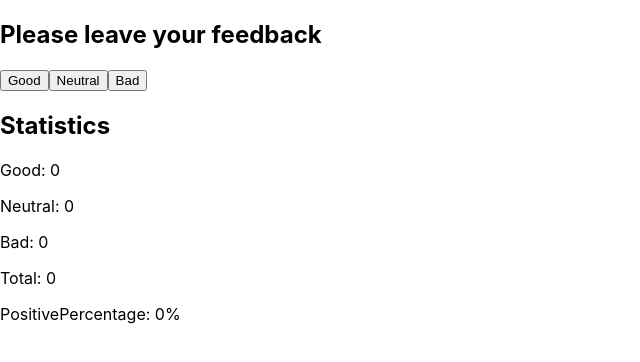
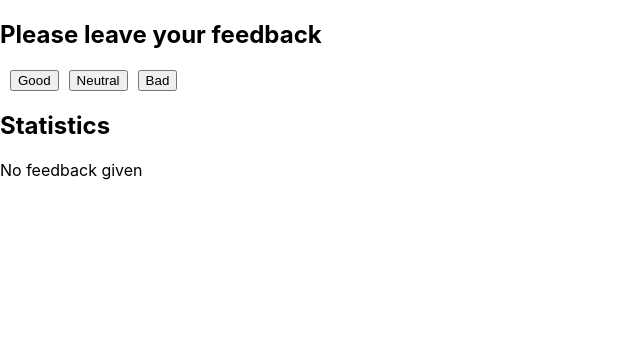
Before and after one commit to ruslan-moiseyenko/goit-react-hw-02-feedback, a React (Create React App) app: page / in a window 1280 px wide. Shown: the top 362 px of the page, without its empty margins (0-640 px from the left). Built offline with nearby package versions, Linux system fonts and the light colour scheme.

Commit message:
finished all the tasks. statistics shoes only when some feedbacks given

```diff
--- a/package.json
+++ b/package.json
@@ -4,6 +4,7 @@
   "private": true,
   "homepage": "https://github.com/ruslan-moiseyenko/goit-react-hw-02-feedback/",
   "dependencies": {
+    "@emotion/styled": "^11.8.1",
     "@testing-library/jest-dom": "^5.16.1",
     "@testing-library/react": "^12.1.2",
     "@testing-library/user-event": "^13.5.0",
--- /dev/null
+++ b/src/components/feedback/Feedback.styled.js
@@ -0,0 +1,5 @@
+import styled from '@emotion/styled'
+
+export const Button = styled.button`
+    margin-left: 10px;
+`;
--- a/src/components/feedback/FeedbackOptions.jsx
+++ b/src/components/feedback/FeedbackOptions.jsx
@@ -1,18 +1,20 @@
 import React from 'react';
 import PropTypes from 'prop-types';
+
+import {Button} from './Feedback.styled';
 
 const FeedbackOptions = ({ onGood, onNeutral, onBad }) => {
   return (
     <>
-      <button type="button" onClick={onGood}>
+      <Button type="button" onClick={onGood}>
         Good
-      </button>
-      <button type="button" onClick={onNeutral}>
+      </Button>
+      <Button type="button" onClick={onNeutral}>
         Neutral
-      </button>
-      <button type="button" onClick={onBad}>
+      </Button>
+      <Button type="button" onClick={onBad}>
         Bad
-      </button>
+      </Button>
     </>
   );
 };
--- a/src/components/feedback/Statistics.jsx
+++ b/src/components/feedback/Statistics.jsx
@@ -2,14 +2,19 @@ import React from 'react';
 import PropTypes from 'prop-types';
 
 const Statistics = ({ good, neutral, bad, total, positivePercentage = 10 }) => {
-  console.log(positivePercentage);
   return (
     <>
-      <p>Good: {good}</p>
-      <p>Neutral: {neutral}</p>
-      <p>Bad: {bad}</p>
-      <p>Total: {total}</p>
-      <p>PositivePercentage: { Math.round(positivePercentage) || 0}%</p>
+      {!total ? (
+        <p>No feedback given</p>
+      ) : (
+        <>
+          <p>Good: {good}</p>
+          <p>Neutral: {neutral}</p>
+          <p>Bad: {bad}</p>
+          <p>Total: {total}</p>
+          <p>PositivePercentage: {Math.round(positivePercentage) || 0}%</p>
+        </>
+      )}
     </>
   );
 };
```
Also changed, not shown: 1 other file (tests, documents, lock files or other folders).
